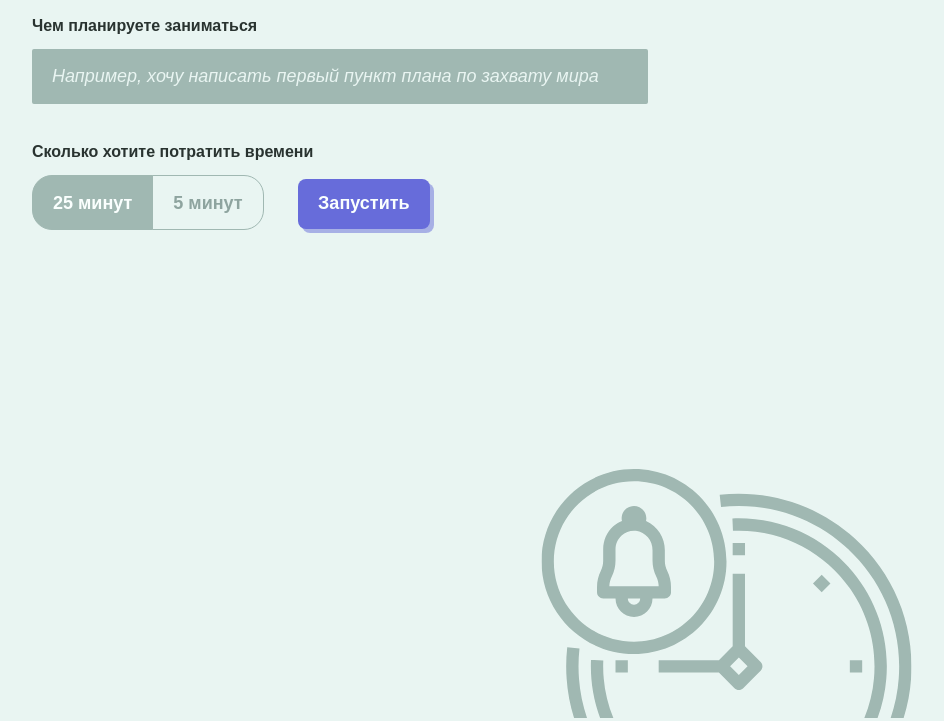
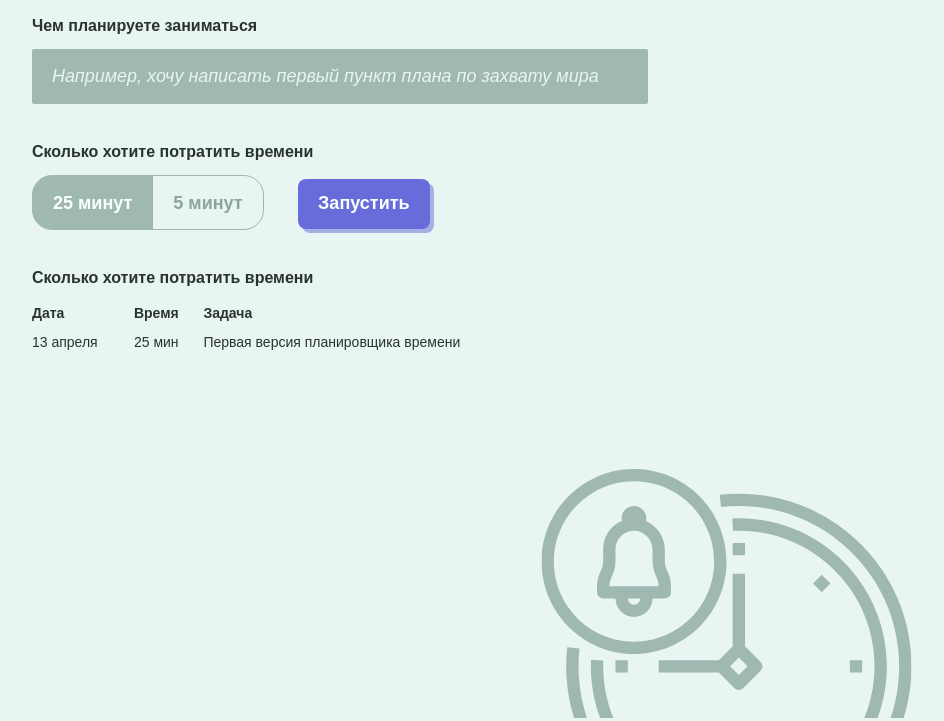
Before and after one commit to evgeny-matveev/hse-pomodoro-time-tracker, a plain HTML site: page 02/index.html in a window 1280 px wide. Shown: the part 84-805 px from the top of the page, without its empty margins (168-1112 px from the left). Drawn offline with Linux system fonts and the light colour scheme.

Commit message:
Сверстал таблицу для статистики

```diff
--- a/02/index.html
+++ b/02/index.html
@@ -41,6 +41,29 @@
       </form>
     </section>
     <section id="stats-section">
+      <h2>
+        Сколько хотите потратить времени
+      </h2>
+      <table>
+        <thead>
+          <tr>
+            <th>Дата</th>
+            <th>Время</th>
+            <th>Задача</th>
+            <th></th>
+          </tr>
+        </thead>
+        <tbody>
+          <tr>
+            <td>13 апреля</td>
+            <td>25 мин</td>
+            <td>Первая версия планировщика времени</td>
+            <td>
+              <a class="" href="#"></a>
+            </td>
+          </tr>
+        </tbody>
+      </table>
     </section>
     <section id="progress-section">
     </section>
--- a/02/styles.css
+++ b/02/styles.css
@@ -67,7 +67,8 @@ section {
   margin-top: 40px;
 }
 
-label {
+label,
+h2 {
   display: block;
 
   font-size: 16px;
@@ -173,3 +174,26 @@ footer {
   color: #FAFFFE;
   background: #A0B8B2;
 }
+
+table {
+  width: 570px;
+  margin-top: 20px;
+
+  text-align: left;
+
+  font-size: 14px;
+}
+
+th {
+  padding-bottom: 15px;
+
+  font-weight: 700;
+}
+
+tbody td {
+  padding-bottom: 25px;
+}
+
+tbody tr td:nth-of-type(3) {
+  max-width: 310px;
+}
```
